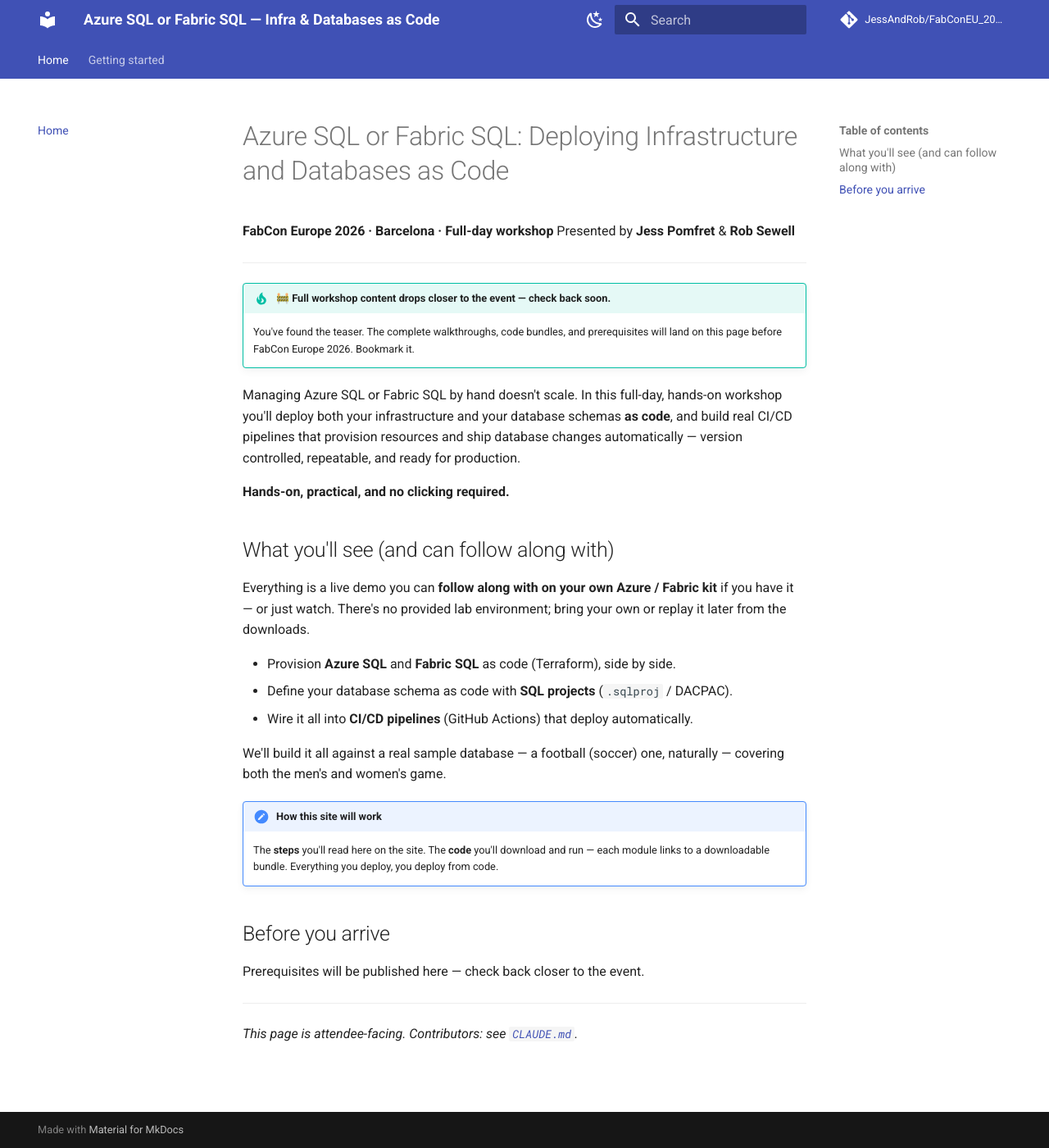
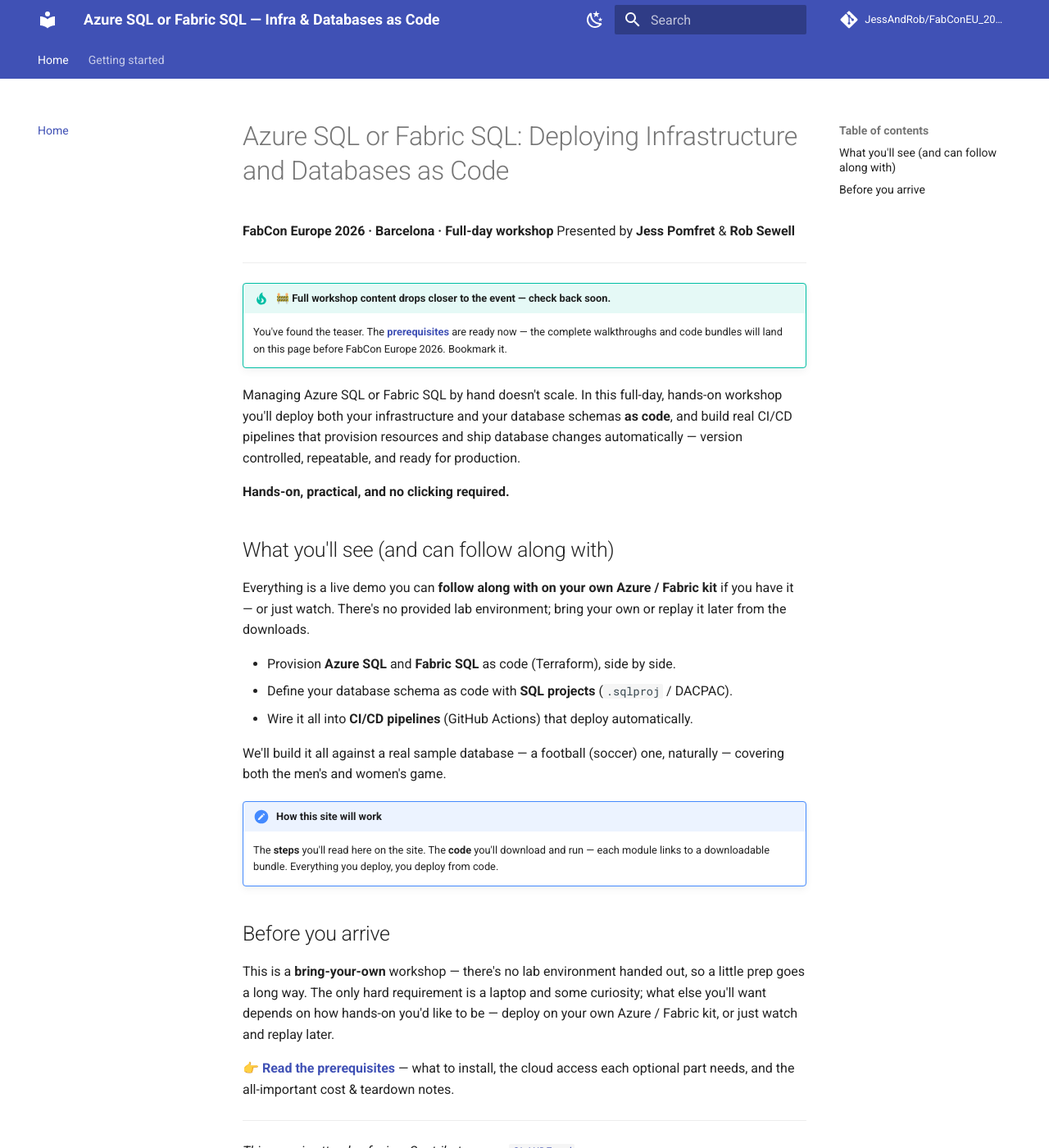
Before and after one commit to ReCyberist/FabConEU_2026_workshop, an MkDocs documentation site: the page built from docs/index.md, in a window 1280 px wide and 1400 px high. Shown: the whole window at 82% size. Built offline with MkDocs 1.6.1 and Material for MkDocs 9.7.7, drawn with Linux system fonts in a browser that asks for light colours; comment, search, counter and statistics services are not loaded.

Commit message:
docs(index): link the now-published prerequisites from the home page
The prerequisites page went live (PR #30) but the teaser home page still said
"prerequisites will be published — check back". Point to it instead: add a real
"Before you arrive" blurb linking to setup/prerequisites.md, and note in the
teaser callout that prerequisites are ready now.

mkdocs build --strict passes (index -> prerequisites is a built->built link).

Co-Authored-By: Claude Opus 4.8 <noreply@anthropic.com>

```diff
--- a/docs/index.md
+++ b/docs/index.md
@@ -6,8 +6,9 @@ Presented by **Jess Pomfret** & **Rob Sewell**
 ---
 
 !!! tip "🚧 Full workshop content drops closer to the event — check back soon."
-    You've found the teaser. The complete walkthroughs, code bundles, and prerequisites
-    will land on this page before FabCon Europe 2026. Bookmark it.
+    You've found the teaser. The **[prerequisites](setup/prerequisites.md)** are ready now — the
+    complete walkthroughs and code bundles will land on this page before FabCon Europe 2026.
+    Bookmark it.
 
 Managing Azure SQL or Fabric SQL by hand doesn't scale. In this full-day, hands-on workshop
 you'll deploy both your infrastructure and your database schemas **as code**, and build real
@@ -33,7 +34,13 @@ covering both the men's and women's game.
     module links to a downloadable bundle. Everything you deploy, you deploy from code.
 
 ## Before you arrive
-Prerequisites will be published here — check back closer to the event.
+This is a **bring-your-own** workshop — there's no lab environment handed out, so a little prep
+goes a long way. The only hard requirement is a laptop and some curiosity; what else you'll want
+depends on how hands-on you'd like to be — deploy on your own Azure / Fabric kit, or just watch
+and replay later.
+
+👉 **[Read the prerequisites](setup/prerequisites.md)** — what to install, the cloud access each
+optional part needs, and the all-important cost & teardown notes.
 
 ---
 _This page is attendee-facing. Contributors: see [`CLAUDE.md`](https://github.com/JessAndRob/FabConEU_2026_workshop/blob/main/CLAUDE.md)._
```
